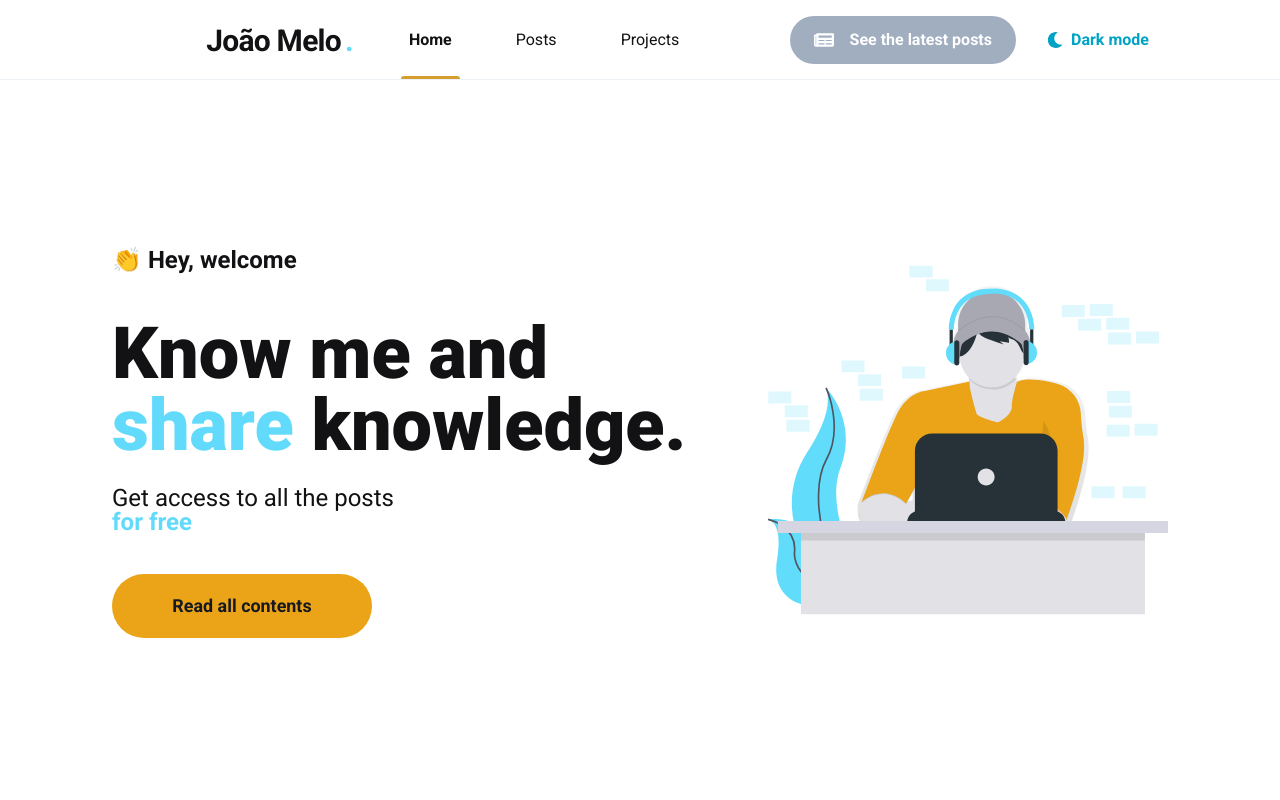
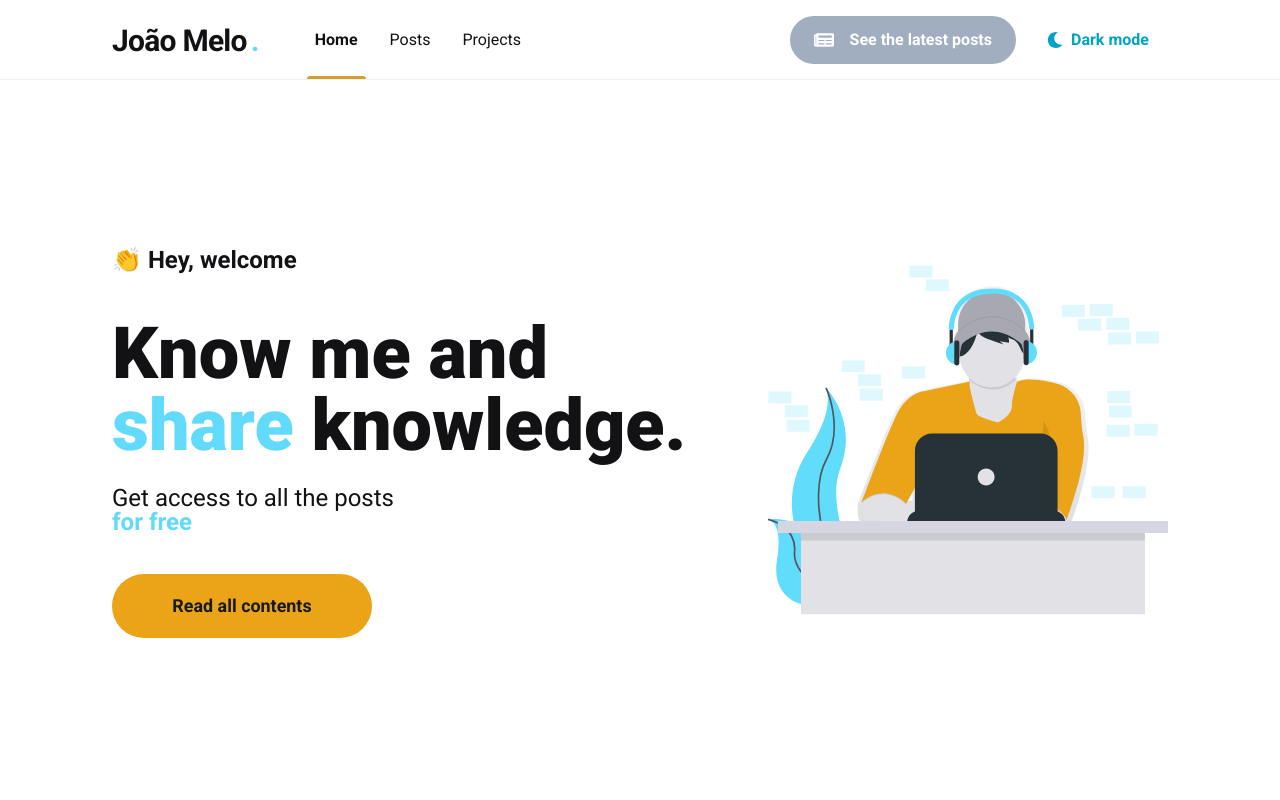
Before and after one commit to joaopcm/website, a Next.js app: page / in a window 1280 px wide. Shown: the top 800 px of the page. Built offline with nearby package versions, Linux system fonts and the light colour scheme.

Commit message:
fix: fix header alignment

```diff
--- a/src/components/Header/Logo.tsx
+++ b/src/components/Header/Logo.tsx
@@ -3,7 +3,7 @@ import { Link } from "../Link";
 
 export function Logo() {
   return (
-    <Link _hover={{ textDecoration: 'none' }} href="/" >
+    <Link _hover={{ textDecoration: 'none' }} href="/">
       <Text fontSize="3xl" fontWeight="bold" letterSpacing="tight">
         João Melo
         <Text color="brand.cyan.500" as="span" ml="1">
--- a/src/components/Header/styles.module.scss
+++ b/src/components/Header/styles.module.scss
@@ -1,8 +1,3 @@
-.headerContainer {
-  height: 5rem;
-  border-bottom: 1px solid var(--chakra-colors-gray-800);
-}
-
 .headerContent {
   max-width: 1120px;
   height: 5rem;
@@ -43,7 +38,7 @@
     }
   }
 
-  a {
+  a:not(:first-child) {
     margin-left: auto;
   }
 }
```
